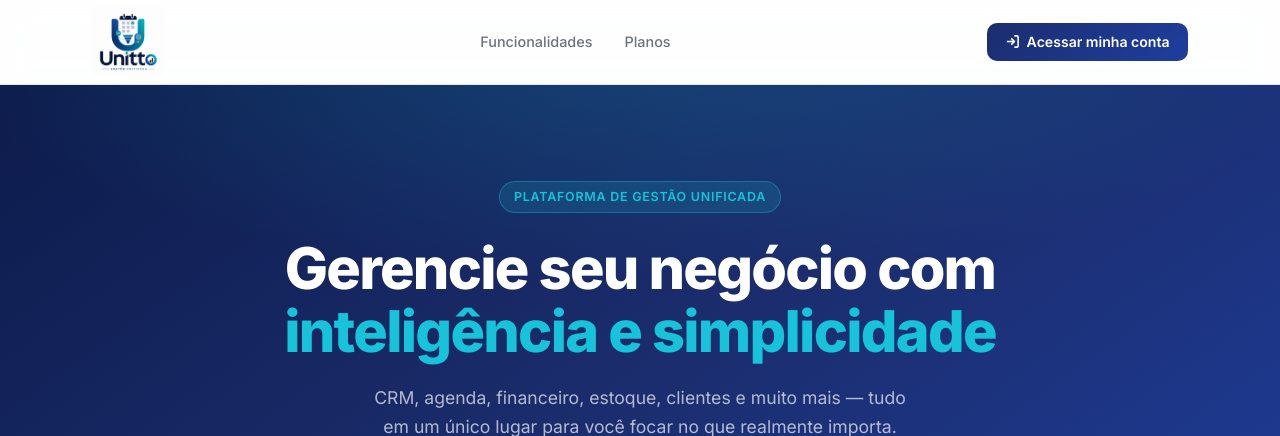
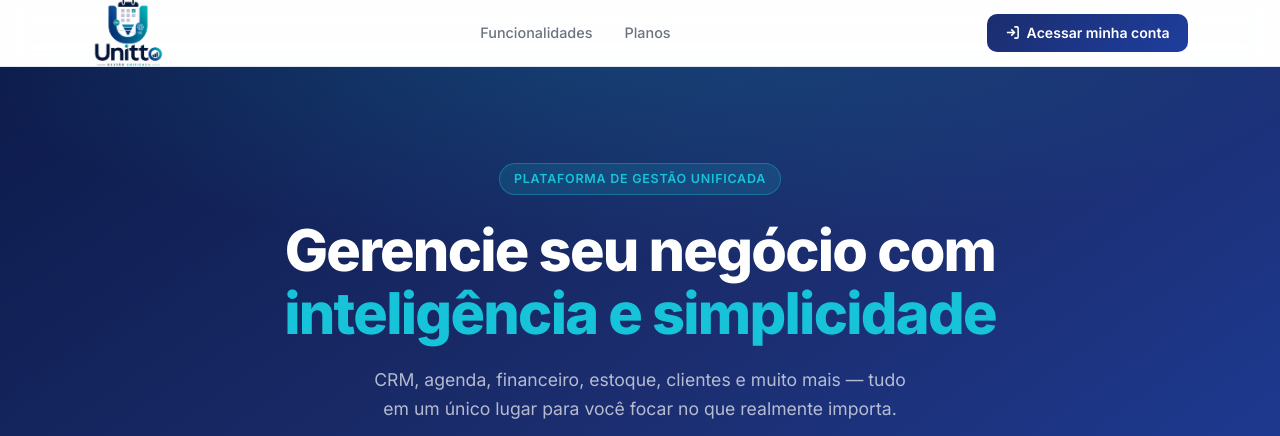
Before and after one commit to eliasandradep/unitto, a Flask app: page / in a window 1280 px wide. Shown: the top 436 px of the page. Run offline with Flask 3, Linux system fonts and the light colour scheme; data that the repository does not hold is empty.

Commit message:
fix: reverte altura navbar e sobe logo com fundo transparente

```diff
--- a/static/css/landing.css
+++ b/static/css/landing.css
@@ -30,7 +30,7 @@ img  { display: block; max-width: 100%; }
 .nav__inner {
   max-width: 1160px; margin: 0 auto;
   display: flex; align-items: center; justify-content: space-between;
-  padding: 0 2rem; height: 84px;
+  padding: 0 2rem; height: 66px;
 }
 .nav__logo { display: flex; align-items: center; gap: .65rem; }
 .nav__logo img { height: 72px; }
```
Also changed, not shown: static/images/logo.png.
